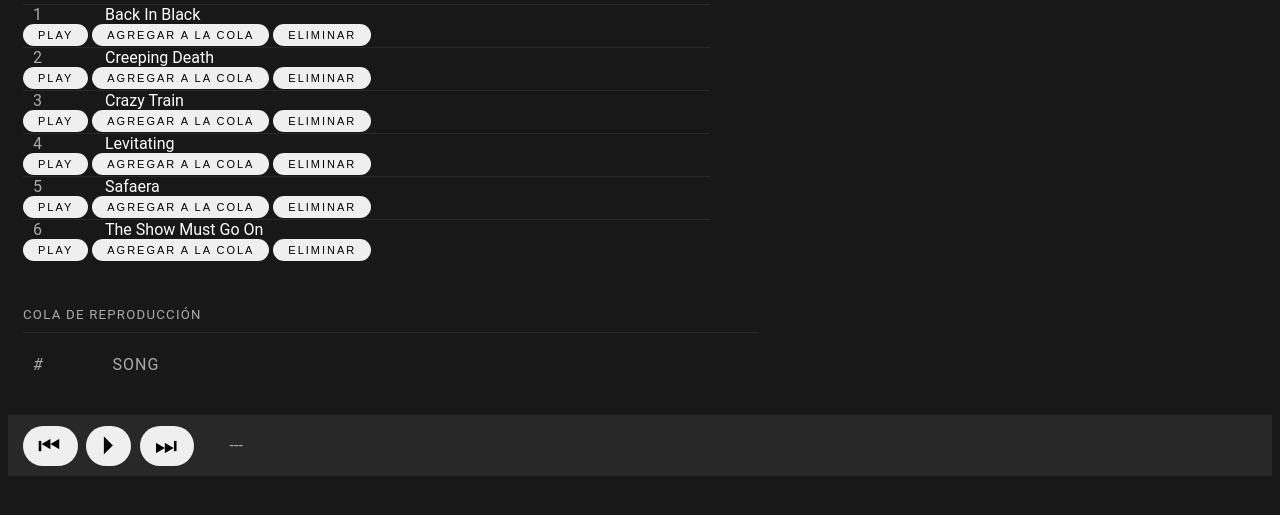
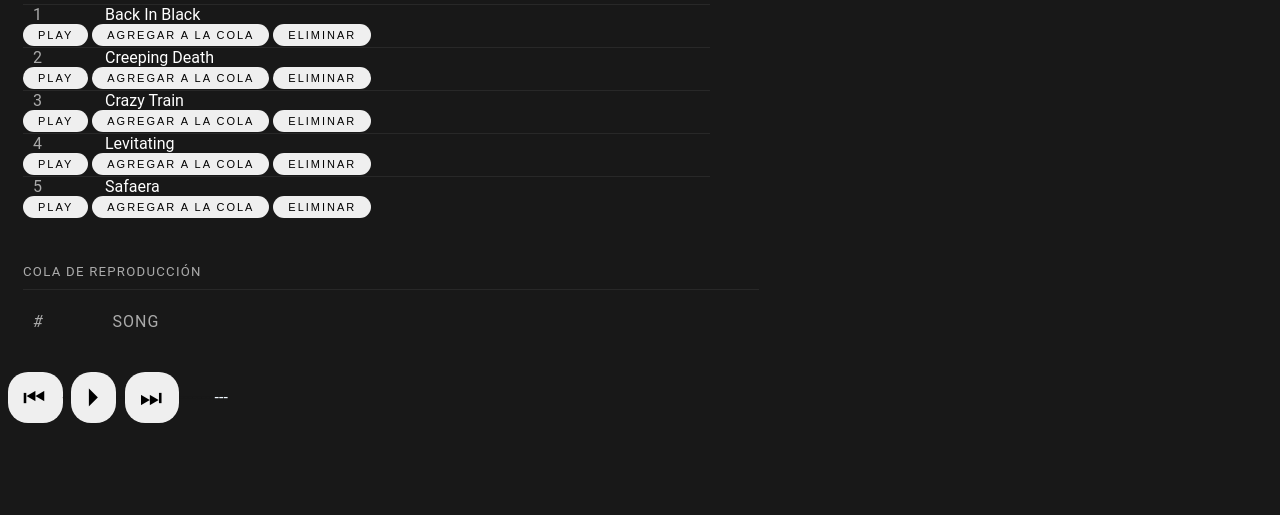
Before and after one commit to Javier-Mazariegos/spotify, a Flask app: page / in a window 1280 px wide. Shown: the part 183-698 px from the top of the page. Run offline with Flask 2, Linux system fonts and the light colour scheme.

Commit message:
cambios css y ayuda en app.py

```diff
--- a/app.py
+++ b/app.py
@@ -169,7 +169,7 @@
             if cancionActual != cancion_nueva:
                 cancion = listadoCanciones.head
                 while (True):
-                    if cancion.next is not None:
+                    if cancion.next is not None or cancion.next != listadoCanciones.head:
                         if cancion_nueva == cancion.nombre:
                             cancionActual = cancion
                             ultimaCancion = cancionActual
@@ -180,7 +180,6 @@
                         break
             else:
                 pass
-
         #Agregar a la cola
         elif 'agregar' in request.form:
             cancion_nueva = request.form['agregar']
--- a/listado.csv
+++ b/listado.csv
@@ -3,4 +3,3 @@
 Crazy Train,Ozzy Osbourne,Blizzard of Ozz
 Levitating,Dua Lipa,Future Nostalgia
 Safaera,Bad Bunny,YHLQSMDLG
-The Show Must Go On,Queen,Innuendo
--- a/static/micss.css
+++ b/static/micss.css
@@ -38,19 +38,24 @@
 }
 .current-track {
   display: flex;
-  align-items: center;
   background: rgb(40, 40, 40);
   padding: 5px 15px;
-  flex-flow: row wrap;
+  flex-wrap: wrap;
 }
 .current-track__actions {
   width: 5%;
-  display: contents;
-  flex-flow: row nowrap;
-  justify-content: space-between;
+  display: flex;
+  flex-wrap: wrap;
   align-items: center;
 }
-
+.content1 {
+  display: flex;
+  flex-wrap: nowrap;
+}
+.content1 .f{
+  display: flex;
+  flex-wrap: nowrap;
+}
 .artist {
   height: 617px;
   overflow-y: scroll;
```
Also changed, not shown: templates/spoti.html (+9 -7 lines).
